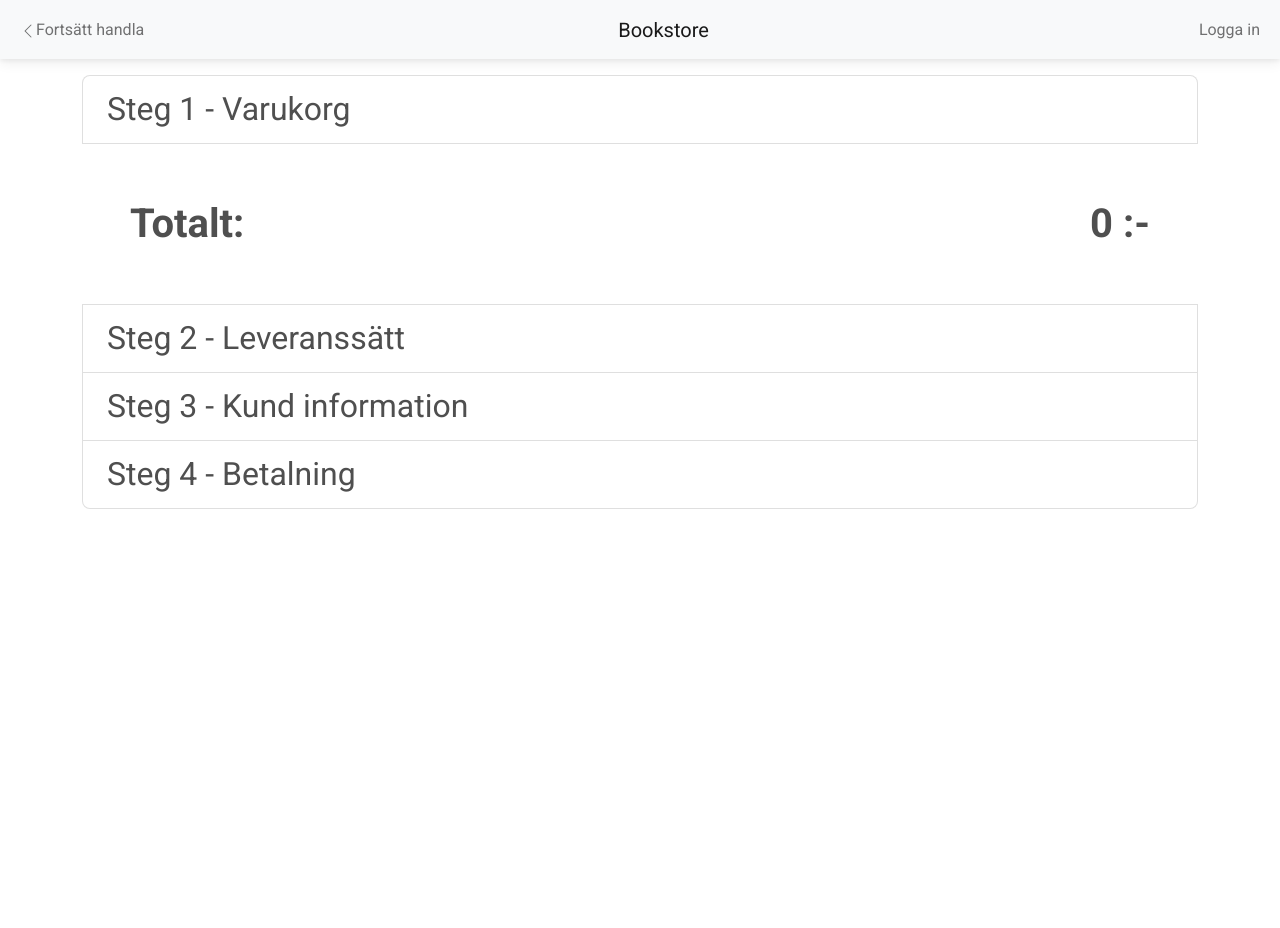
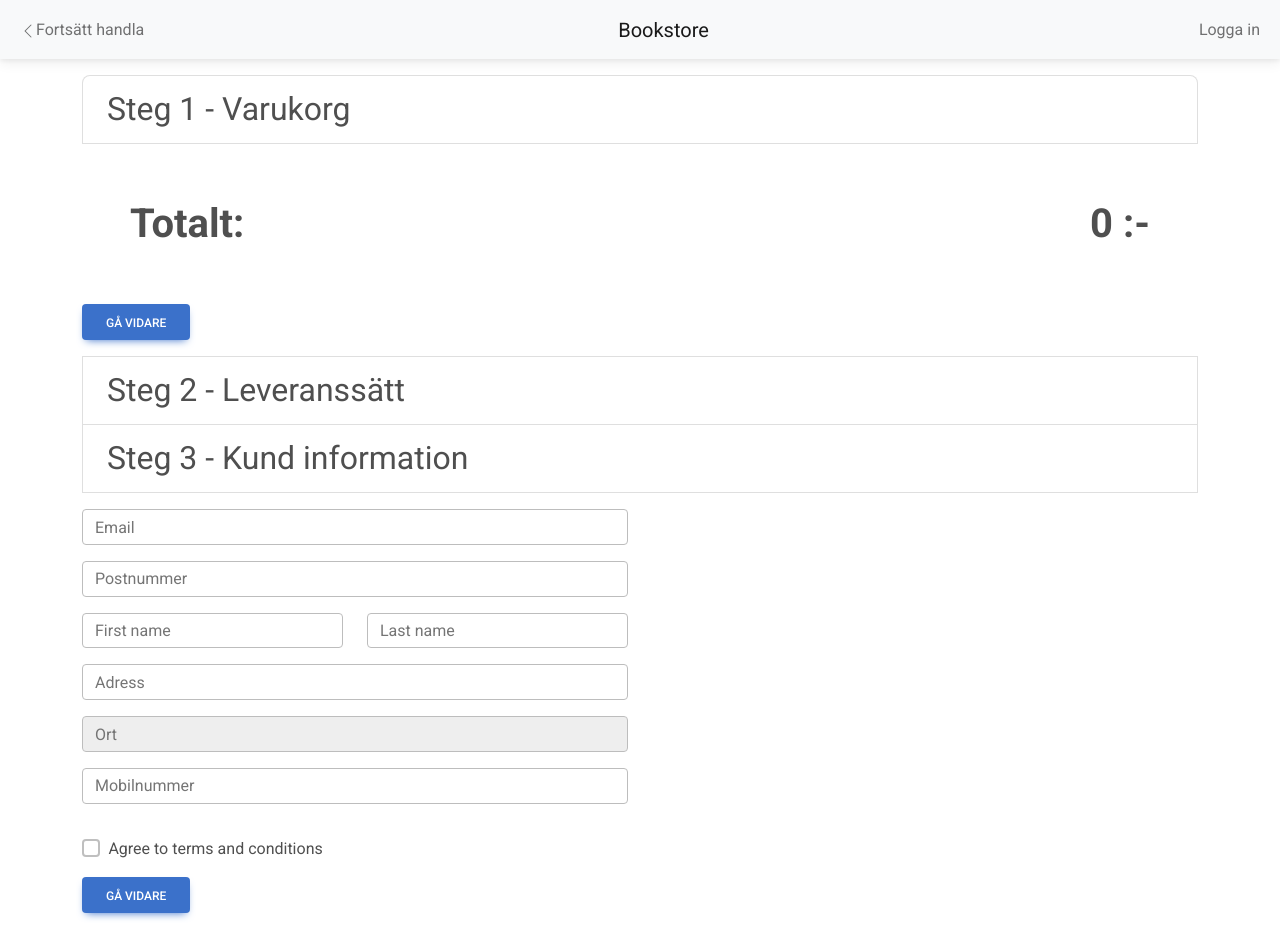
Before and after one commit to sergejsvoronins/bookstoreClient, a React (Vite) app: page /check-out in a window 1280 px wide. Shown: the top 928 px of the page. Before the commit the page ends 800 px from the top, so only its background shows below. Built offline with nearby package versions, Linux system fonts and the light colour scheme.

Commit message:
KAN-20 checkout form is done

```diff
--- /dev/null
+++ b/src/components/customerform/CustomerForm.tsx
@@ -0,0 +1,154 @@
+import { useState } from "react";
+import { Row, Col, Button, Form } from "react-bootstrap";
+import { NewUser, getCityByZip } from "../../transport/user";
+
+export function CustomerForm() {
+  const [validated, setValidated] = useState(false);
+  const [postErr, setPostErr] = useState(false);
+  const [user, setUser] = useState<NewUser>({
+    firstName: "",
+    lastName: "",
+    address: "",
+    zip: "",
+    city: "",
+    mobile: "",
+    email: "",
+  });
+
+  const handleSubmit = (event: React.FormEvent<HTMLFormElement>) => {
+    const form = event.currentTarget;
+    if (form.checkValidity() === false) {
+      event.preventDefault();
+      event.stopPropagation();
+    }
+
+    setValidated(true);
+  };
+  const getCity = async (zip: string) => {
+    try {
+      let response = await getCityByZip(zip);
+      setUser({ ...user, city: response.results[0].city });
+      setPostErr(false);
+    } catch (err) {
+      if (err) {
+        setPostErr(true);
+        setUser({ ...user, city: "" });
+      }
+    }
+  };
+  return (
+    <Form
+      noValidate
+      validated={validated}
+      onSubmit={handleSubmit}
+      className="my-3"
+    >
+      <Row>
+        <Form.Group className="mb-3" as={Col} md="6" controlId="email">
+          <Form.Control
+            type="email"
+            placeholder="Email"
+            aria-describedby="inputGroupPrepend"
+            value={user.email || ""}
+            onChange={(e) => setUser({ ...user, email: e.target.value })}
+            required
+          />
+          <Form.Control.Feedback type="invalid">
+            Ange din epost adress
+          </Form.Control.Feedback>
+        </Form.Group>
+      </Row>
+      <Row>
+        <Form.Group className="mb-3" as={Col} md="6" controlId="zip">
+          <Form.Control
+            type="number"
+            placeholder="Postnummer"
+            required
+            value={user.zip || ""}
+            onChange={(e) => setUser({ ...user, zip: e.target.value })}
+            onBlur={(e) => getCity(e.target.value)}
+            isInvalid={postErr}
+          />
+          <Form.Control.Feedback type="invalid">
+            Ange postnummer
+          </Form.Control.Feedback>
+        </Form.Group>
+      </Row>
+      <Row>
+        <Form.Group className="mb-3" as={Col} md="3" controlId="firstName">
+          {/* <Form.Label>First name</Form.Label> */}
+          <Form.Control
+            required
+            type="text"
+            value={user.firstName || ""}
+            placeholder="First name"
+            onChange={(e) => setUser({ ...user, firstName: e.target.value })}
+          />
+        </Form.Group>
+        <Form.Group className="mb-3" as={Col} md="3" controlId="lastName">
+          {/* <Form.Label>Last name</Form.Label> */}
+          <Form.Control
+            required
+            type="text"
+            value={user.lastName || ""}
+            placeholder="Last name"
+            onChange={(e) => setUser({ ...user, lastName: e.target.value })}
+          />
+        </Form.Group>
+      </Row>
+      <Row>
+        <Form.Group className="mb-3" as={Col} md="6" controlId="address">
+          {/* <Form.Label>Adress</Form.Label> */}
+          <Form.Control
+            type="text"
+            placeholder="Adress"
+            required
+            value={user.address || ""}
+            onChange={(e) => setUser({ ...user, address: e.target.value })}
+          />
+          <Form.Control.Feedback type="invalid">
+            Ange din adress
+          </Form.Control.Feedback>
+        </Form.Group>
+      </Row>
+      <Row>
+        <Form.Group className="mb-3" as={Col} md="6" controlId="city">
+          {/* <Form.Label>Adress</Form.Label> */}
+          <Form.Control
+            type="text"
+            placeholder="Ort"
+            disabled
+            value={user.city || ""}
+          />
+          <Form.Control.Feedback type="invalid">
+            Ange ditt ort
+          </Form.Control.Feedback>
+        </Form.Group>
+      </Row>
+      <Row>
+        <Form.Group className="mb-3" as={Col} md="6" controlId="mobile">
+          {/* <Form.Label>Adress</Form.Label> */}
+          <Form.Control
+            type="number"
+            placeholder="Mobilnummer"
+            required
+            value={user.mobile || ""}
+            onChange={(e) => setUser({ ...user, mobile: e.target.value })}
+          />
+          <Form.Control.Feedback type="invalid">
+            Ange ditt mobilnummer
+          </Form.Control.Feedback>
+        </Form.Group>
+      </Row>
+      <Form.Group className="my-3">
+        <Form.Check
+          required
+          label="Agree to terms and conditions"
+          feedback="You must agree before submitting."
+          feedbackType="invalid"
+        />
+      </Form.Group>
+      <Button type="submit">Gå vidare</Button>
+    </Form>
+  );
+}
--- a/src/pages/CheckOut.tsx
+++ b/src/pages/CheckOut.tsx
@@ -1,6 +1,15 @@
 import { useContext, useEffect } from "react";
-import { Col, Container, ListGroup, Row, Image, Form } from "react-bootstrap";
+import {
+  Col,
+  Container,
+  ListGroup,
+  Row,
+  Image,
+  Form,
+  Button,
+} from "react-bootstrap";
 import { CartContext, ICart, ICartContext } from "../context/cartContext";
+import { CustomerForm } from "../components/customerform/CustomerForm";
 
 export function CheckOut() {
   const cartContext = useContext<ICartContext>(CartContext);
@@ -90,10 +99,16 @@ export function CheckOut() {
             :-
           </Col>
         </Row>
+        <Row className="mb-3">
+          <Col>
+            <Button type="button">Gå vidare</Button>
+          </Col>
+        </Row>
         <ListGroup.Item className="fs-2">Steg 2 - Leveranssätt</ListGroup.Item>
         <ListGroup.Item className="fs-2">
           Steg 3 - Kund information
         </ListGroup.Item>
+        <CustomerForm />
         <ListGroup.Item className="fs-2">Steg 4 - Betalning</ListGroup.Item>
       </ListGroup>
     </Container>
--- /dev/null
+++ b/src/transport/user.ts
@@ -0,0 +1,42 @@
+import axios from "axios";
+import { z } from "zod";
+
+const PostCodeApiKey = "541c3af8f6c34a3f9c8149af4b08d31779da49a5";
+export const getCityByZip = async (zip: string) => {
+  let response = await axios.get<PostApi>(
+    `https://api.papapi.se/lite/?query=${zip}&format=json&apikey=${PostCodeApiKey}`
+  );
+  return response.data;
+};
+
+const UserDataSchema = z.object({
+  id: z.number(),
+  firstName: z.nullable(z.string()),
+  lastName: z.nullable(z.string()),
+  accountLevel: z.nullable(z.string()),
+  password: z.nullable(z.string()),
+  address: z.nullable(z.string()),
+  zip: z.nullable(z.string()),
+  city: z.nullable(z.string()),
+  mobile: z.nullable(z.string()),
+  email: z.nullable(z.string()),
+});
+
+export type UserData = z.infer<typeof UserDataSchema>;
+
+const NewUserSchema = UserDataSchema.extend({
+  id: z.optional(z.number()),
+  accountLevel: z.optional(z.nullable(z.string())),
+  password: z.optional(z.nullable(z.string())),
+});
+
+export type NewUser = z.infer<typeof NewUserSchema>;
+
+const PostApiResultSchema = z.object({
+  city: z.string(),
+});
+const PostApiSchema = z.object({
+  results: z.array(PostApiResultSchema),
+});
+
+export type PostApi = z.infer<typeof PostApiSchema>;
```
